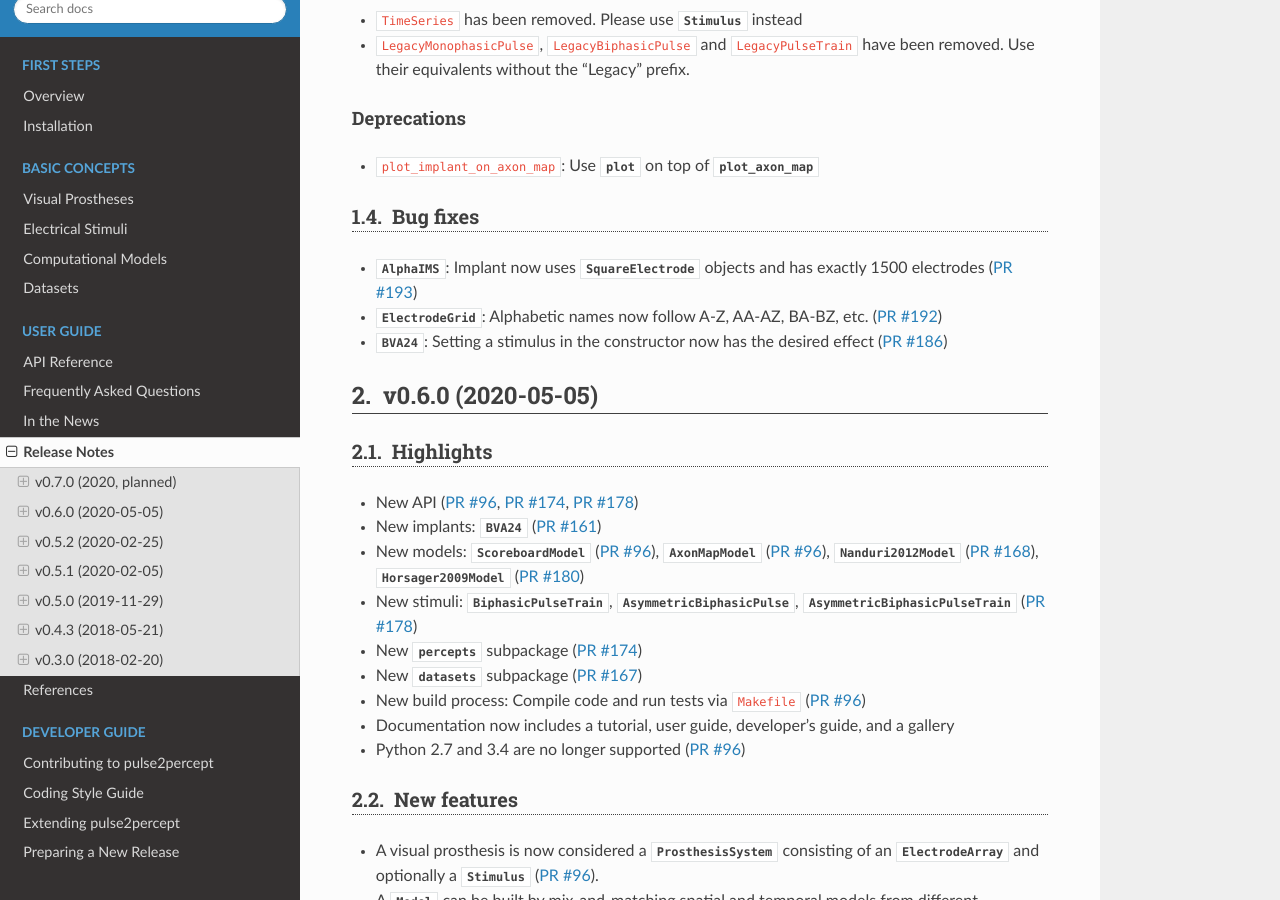
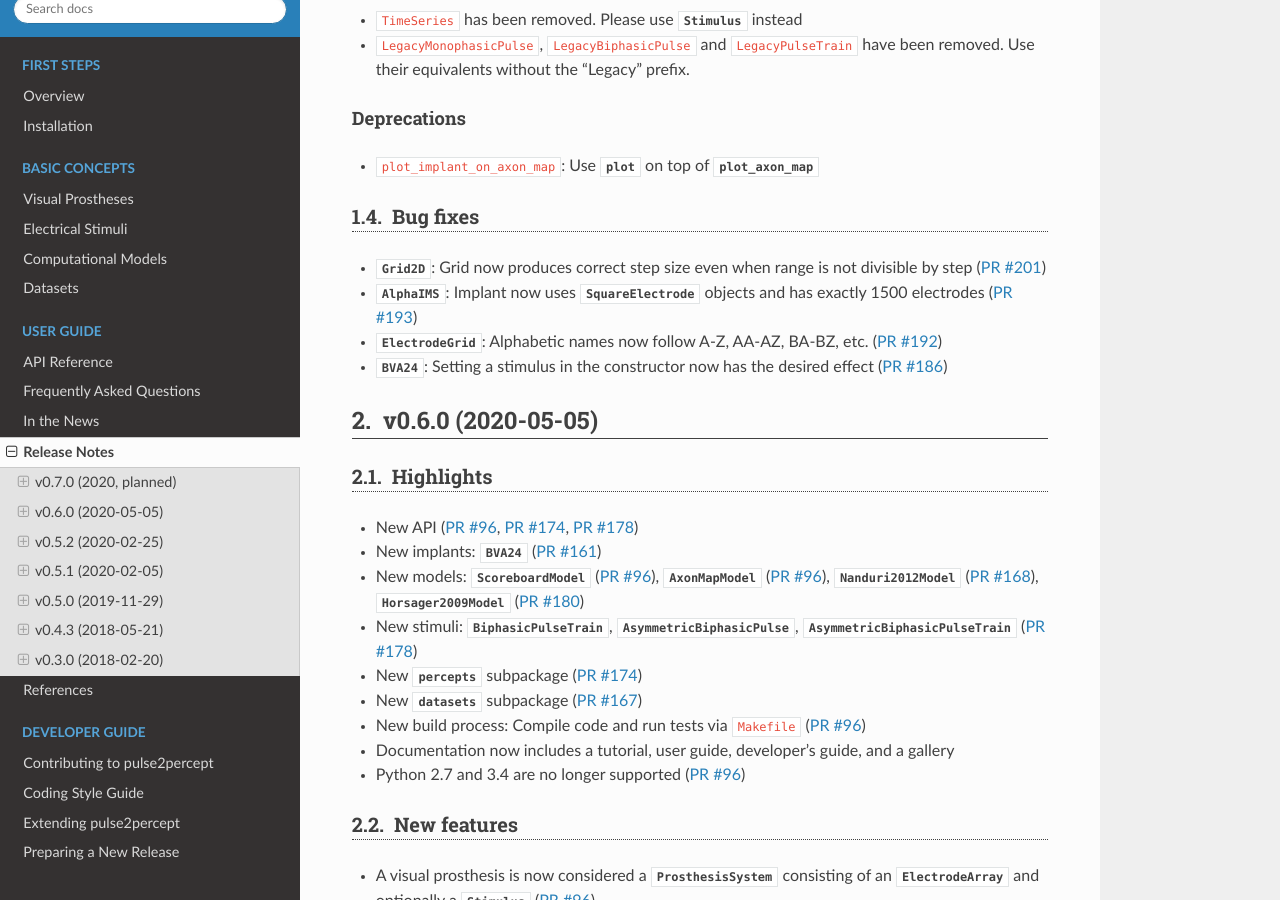
Before and after one commit to pulse2percept/pulse2percept, a Sphinx documentation site: the page built from doc/users/release_notes.rst, in a window 1280 px wide and 900 px high, scrolled down 689 px. Built offline with Sphinx 7.4.7 and the Read the Docs theme 2.0.0, drawn with Linux system fonts in a browser that asks for light colours; pages that are not in the unit, such as notebooks, are missing from menus.

Commit message:
fix tests, update release notes

```diff
--- a/doc/users/release_notes.rst
+++ b/doc/users/release_notes.rst
@@ -51,6 +51,8 @@ Deprecations
 Bug fixes
 ~~~~~~~~~
 
+*  :py:class:`~pulse2percept.utils.Grid2D`: Grid now produces correct step size
+   even when range is not divisible by step (:pull:`201`)
 *  :py:class:`~pulse2percept.implants.AlphaIMS`: Implant now uses
    :py:class:`~pulse2percept.implants.SquareElectrode` objects and has exactly
    1500 electrodes (:pull:`193`)
```
Also changed, not shown: 2 other files.
